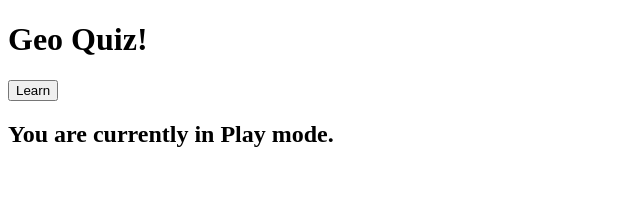
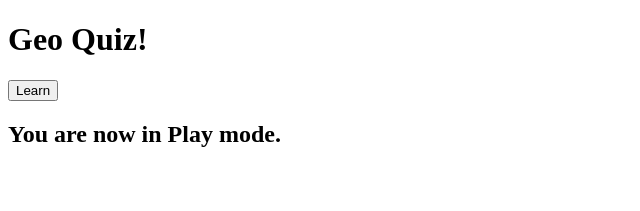
Before and after one commit to matt-hutcheson/GeoQuiz, a Vue app in the folder client/: page / in a window 1280 px wide. Both pictures are taken after a click on the button "Play". Shown: the top 211 px of the page, without its empty margins (0-640 px from the left). Built offline with nearby package versions, Linux system fonts and the light colour scheme; no server answers.

Commit message:
created play branch

```diff
--- a/client/src/components/Play/playArticle.vue
+++ b/client/src/components/Play/playArticle.vue
@@ -1,5 +1,5 @@
 <template>
-<h1>You are currently in Play mode.</h1>
+<h1>You are now in Play mode.</h1>
 </template>
 
 <script>
```
